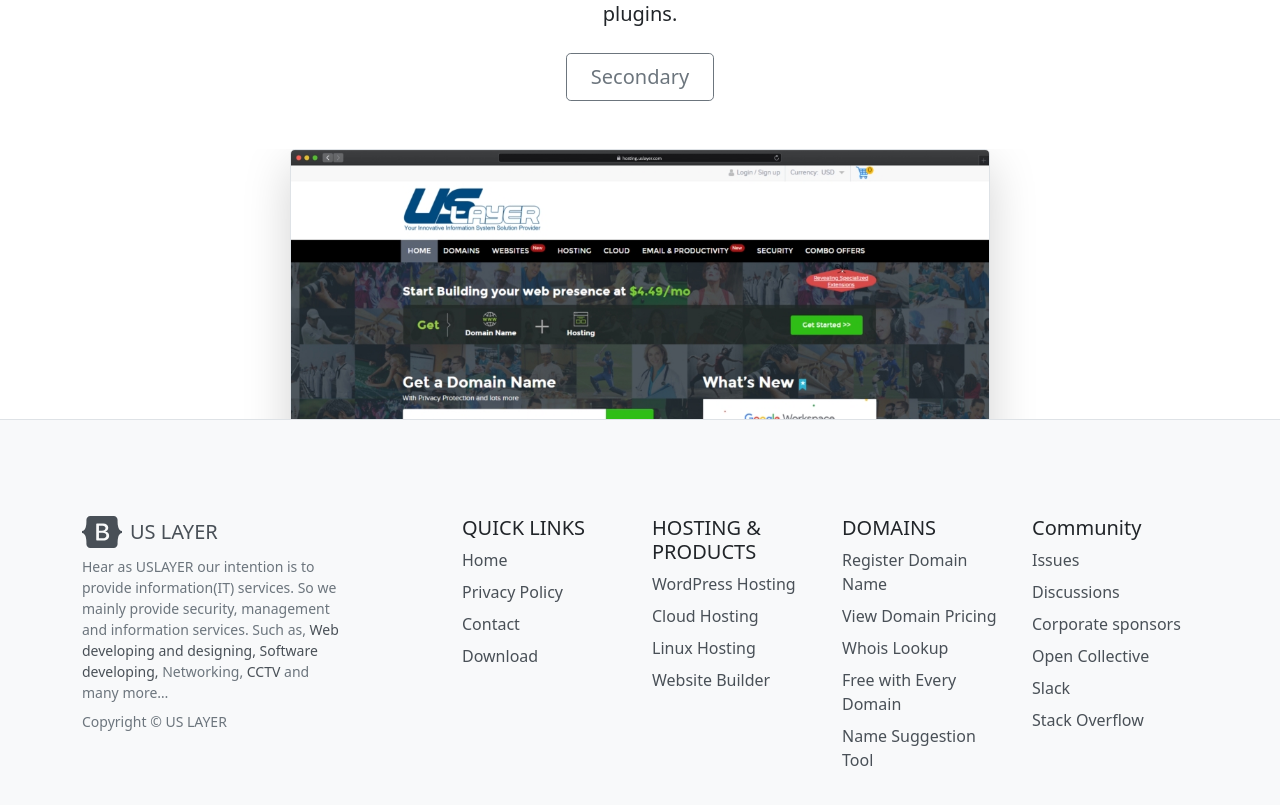
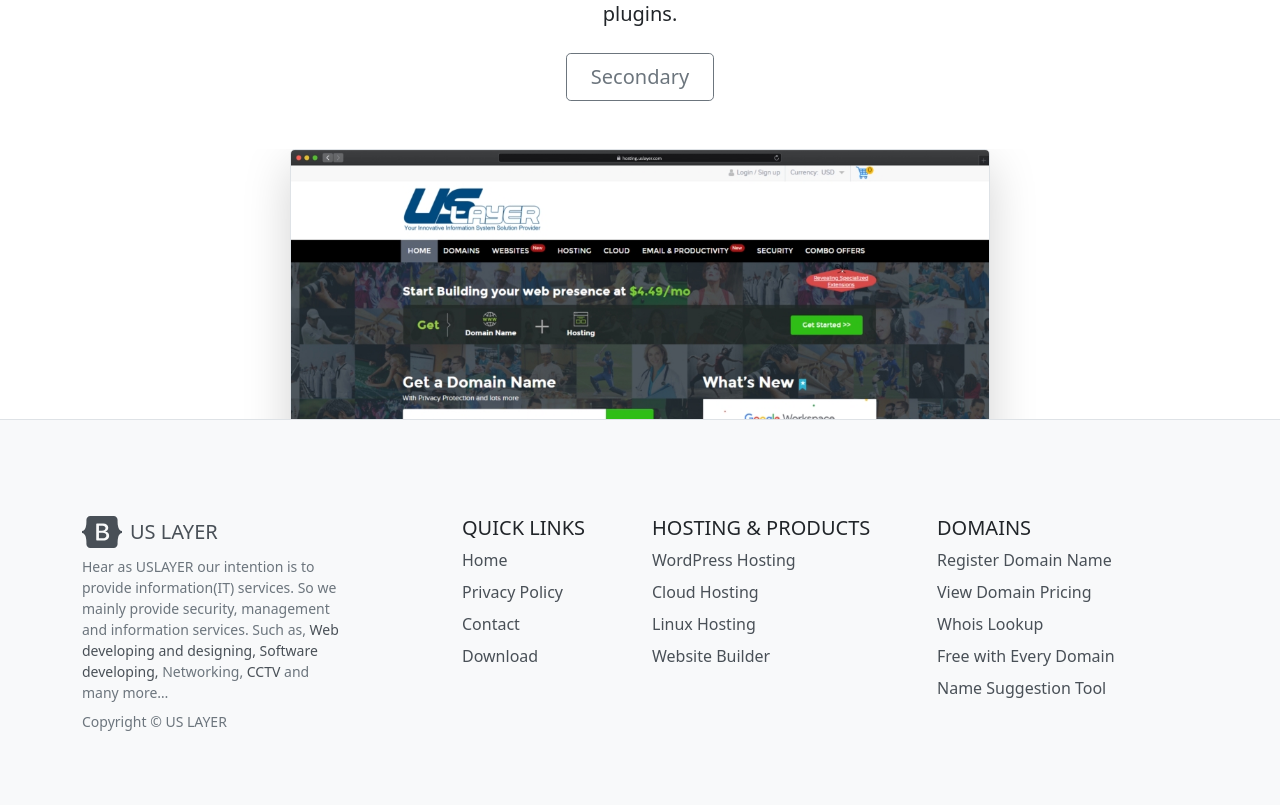
Before and after one commit to uslayer/uslayer.github.io, a Jekyll site: the page built from index.html, in a window 1280 px wide and 900 px high, scrolled down 1512 px. Shown: the top 805 px of the window. Built offline with Jekyll 4.4.1, drawn with Linux system fonts in a browser that asks for light colours; the list of posts is cut into pages by our own code.

Commit message:
Update footer.html

```diff
--- a/_includes/footer.html
+++ b/_includes/footer.html
@@ -49,7 +49,7 @@
           {% endfor %}
         </ul>
       </div>
-      <div class="col-6 col-lg-2 mb-3">
+      <div class="col-6 col-lg-3 mb-3">
         <h5>HOSTING & PRODUCTS</h5>
         <ul class="list-unstyled">
           <li class="mb-2"><a href="https://uslayer.supersite2.myorderbox.com/optimized-wordpress-hosting" target="_blank">WordPress Hosting</a></li>
@@ -58,7 +58,7 @@
           <li class="mb-2"><a href="https://uslayer.supersite2.myorderbox.com/website-design" target="_blank">Website Builder</a></li>
         </ul>
       </div>
-      <div class="col-6 col-lg-2 mb-3">
+      <div class="col-6 col-lg-3 mb-3">
         <h5>DOMAINS</h5>
         <ul class="list-unstyled">
           <li class="mb-2"><a href="https://uslayer.supersite2.myorderbox.com/domain-registration/" target="_blank">Register Domain Name</a></li>
@@ -66,17 +66,6 @@
           <li class="mb-2"><a href="https://uslayer.supersite2.myorderbox.com/domain-registration/domain-whois-lookup" target="_blank">Whois Lookup</a></li>
           <li class="mb-2"><a href="https://uslayer.supersite2.myorderbox.com/domain-registration/free-with-domain-registration" target="_blank">Free with Every Domain</a></li>
           <li class="mb-2"><a href="https://uslayer.supersite2.myorderbox.com/domain-registration/domain-name-suggestion-tool" target="_blank">Name Suggestion Tool</a></li>
-        </ul>
-      </div>
-      <div class="col-6 col-lg-2 mb-3">
-        <h5>Community</h5>
-        <ul class="list-unstyled">
-          <li class="mb-2"><a href="https://github.com/twbs/bootstrap/issues">Issues</a></li>
-          <li class="mb-2"><a href="https://github.com/twbs/bootstrap/discussions">Discussions</a></li>
-          <li class="mb-2"><a href="https://github.com/sponsors/twbs">Corporate sponsors</a></li>
-          <li class="mb-2"><a href="https://opencollective.com/bootstrap">Open Collective</a></li>
-          <li class="mb-2"><a href="https://bootstrap-slack.herokuapp.com/">Slack</a></li>
-          <li class="mb-2"><a href="https://stackoverflow.com/questions/tagged/bootstrap-5">Stack Overflow</a></li>
         </ul>
       </div>
     </div>
```
